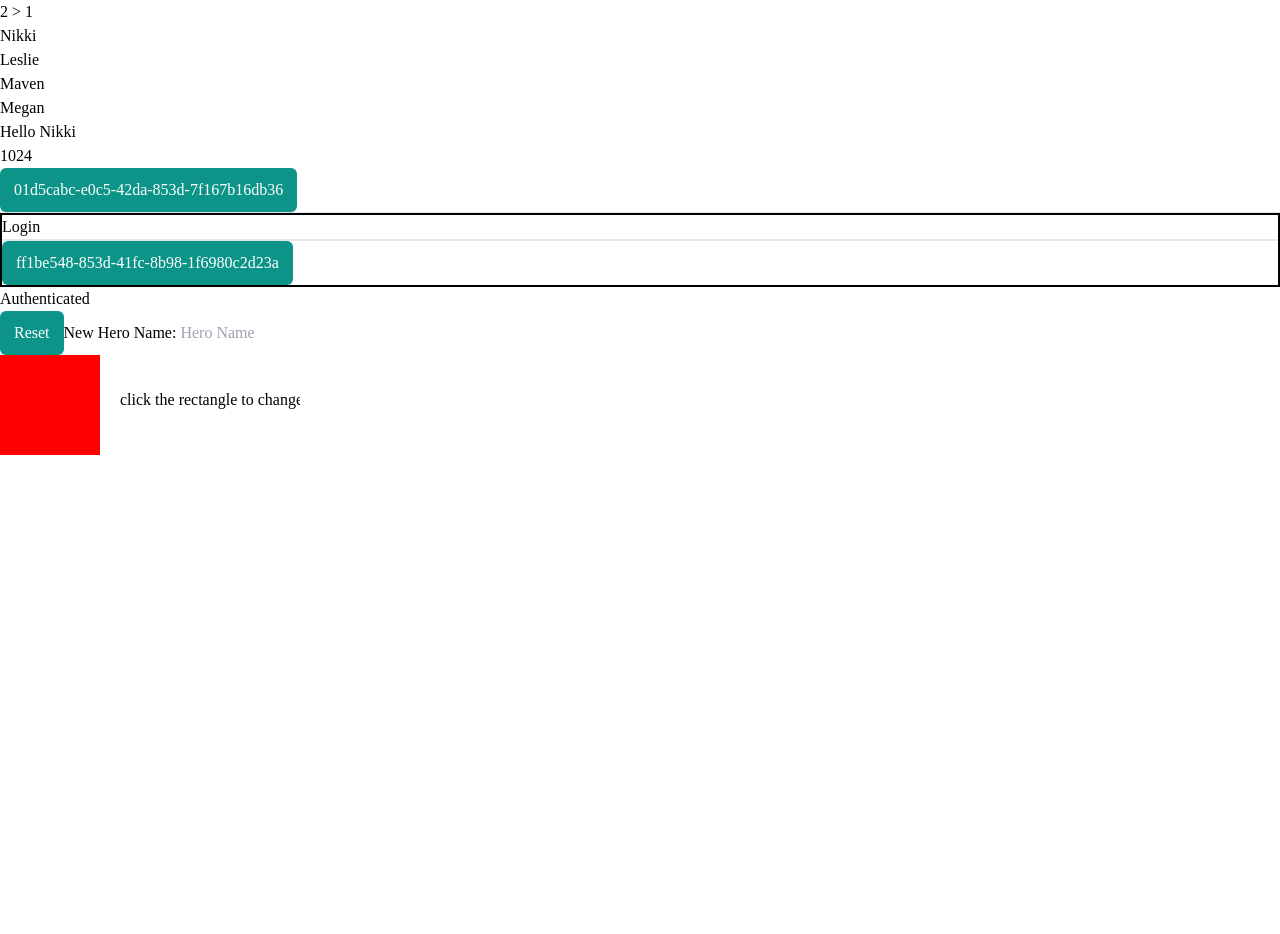
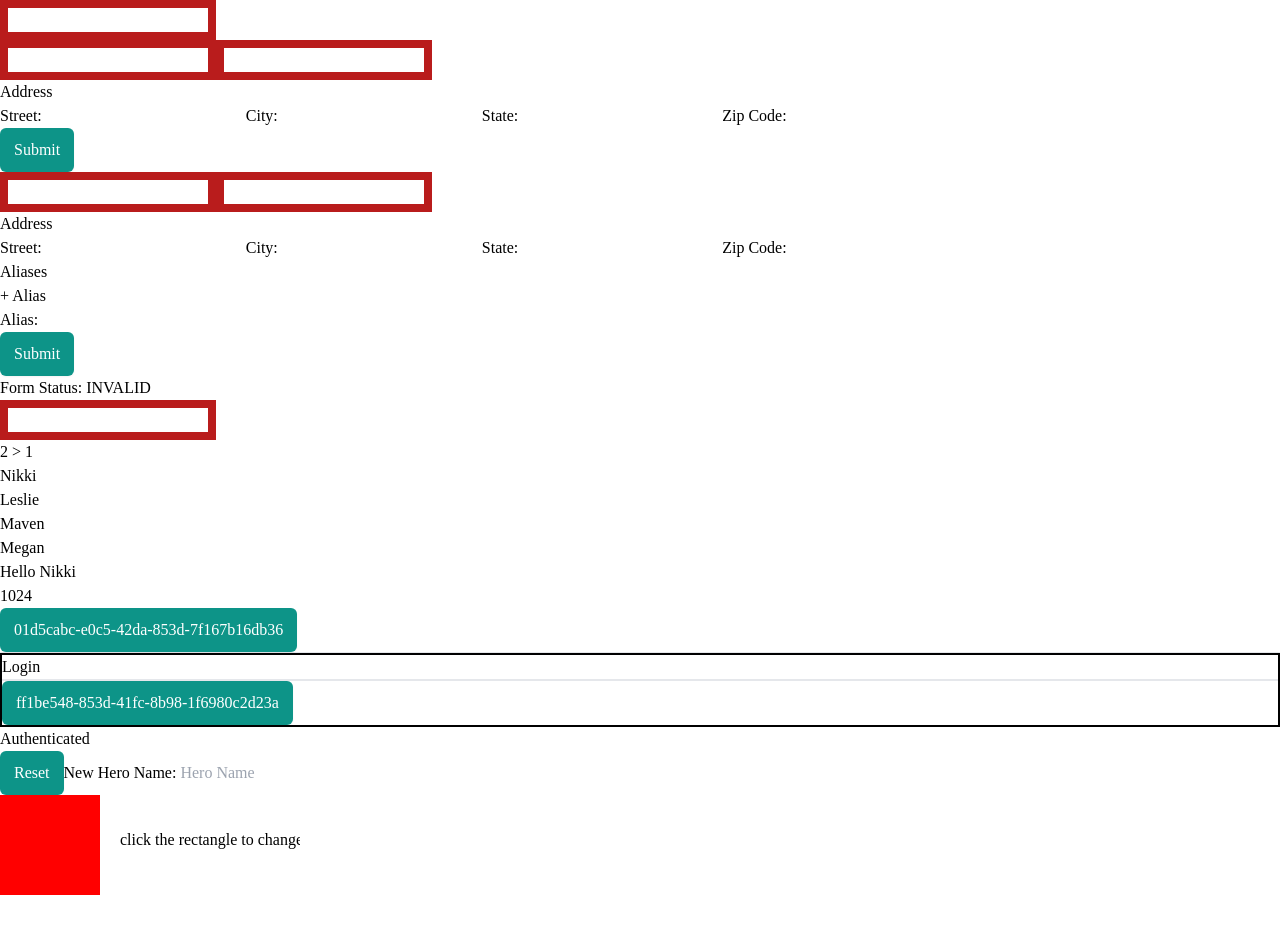
Before and after one commit to nikkinicholasromero/angular-demo-2024-06-03, an Angular app: page / in a window 1280 px wide. Shown: the top 934 px of the page. Before the commit the page ends 800 px from the top, so only its background shows below. Built offline with nearby package versions, Linux system fonts and the light colour scheme; a web font is replaced by a local one.

Commit message:
Explored Reactive Forms

```diff
--- a/src/app/app.component.ts
+++ b/src/app/app.component.ts
@@ -10,11 +10,16 @@ import { GreetPipe } from './pipe/greet.pipe';
 import { ExponentialStrengthPipe } from './pipe/exponential-strength.pipe';
 import { FlyingHeroes } from './flying-heroes/flying-heroes.component';
 import { SvgComponent } from './svg/svg.component';
+import { ReactiveFormComponent } from './reactive-form/reactive-form.component';
+import { TemplateFormComponent } from './template-form/template-form.component';
 
 @Component({
   standalone: true,
   selector: 'app-root',
   template: `
+    <app-reactive-form></app-reactive-form>
+    <app-template-form></app-template-form>
+
     @if (2 > 1) {
       <p>2 > 1</p>
     } @else {
@@ -39,6 +44,7 @@ import { SvgComponent } from './svg/svg.component';
     <app-flying-heroes></app-flying-heroes>
 
     <app-svg></app-svg>
+
   `,
   imports: [
     NgComponentOutlet,
@@ -48,7 +54,9 @@ import { SvgComponent } from './svg/svg.component';
     FlyingHeroes,
     SvgComponent,
     GreetPipe,
-    ExponentialStrengthPipe
+    ExponentialStrengthPipe,
+    ReactiveFormComponent,
+    TemplateFormComponent
   ],
   providers: [
     NgComponentOutlet
@@ -58,7 +66,7 @@ export class AppComponent implements OnInit, OnChanges, DoCheck, AfterViewInit,
   childLabel: string = uuid();
   parentLabel: string = uuid();
 
-  @ViewChild(LoginForm, {static: true})
+  @ViewChild(LoginForm, { static: true })
   loginForm!: LoginForm;
 
   @ViewChild('button')
@@ -66,16 +74,16 @@ export class AppComponent implements OnInit, OnChanges, DoCheck, AfterViewInit,
 
   card!: Type<any> | null;
 
-  items: {id: number, name: string}[] = [{
+  items: { id: number, name: string }[] = [{
     id: 1,
     name: "Nikki"
-  },{
+  }, {
     id: 2,
     name: "Leslie"
-  },{
+  }, {
     id: 3,
     name: "Maven"
-  },{
+  }, {
     id: 4,
     name: "Megan"
   }];
--- /dev/null
+++ b/src/app/reactive-form/reactive-form.component.ts
@@ -0,0 +1,111 @@
+import { NgFor, NgIf } from "@angular/common";
+import { Component } from "@angular/core";
+import { FormArray, FormBuilder, FormControl, FormGroup, ReactiveFormsModule, Validators } from "@angular/forms";
+
+@Component({
+  standalone: true,
+  selector: 'app-reactive-form',
+  template: `
+    <input type="text" [formControl]="color" class="border-solid border-red-700 border-8">
+    {{ color.value }}
+
+    <form [formGroup]="profileForm" (ngSubmit)="onSubmit()">
+      <input type="text" formControlName="firstName" class="border-solid border-red-700 border-8">
+      <input type="text" formControlName="lastName" class="border-solid border-red-700 border-8">
+
+      <div formGroupName="address">
+        <h2>Address</h2>
+        <label for="street">Street: </label>
+        <input id="street" type="text" formControlName="street">
+        <label for="city">City: </label>
+        <input id="city" type="text" formControlName="city">
+        <label for="state">State: </label>
+        <input id="state" type="text" formControlName="state">
+        <label for="zip">Zip Code: </label>
+        <input id="zip" type="text" formControlName="zip">
+      </div>
+
+      <button type="submit" class="btn-primary">Submit</button>
+    </form>
+
+    <form [formGroup]="profileForm2" (ngSubmit)="onSubmit2()">
+      <input type="text" formControlName="firstName" class="border-solid border-red-700 border-8">
+      <input type="text" formControlName="lastName" class="border-solid border-red-700 border-8">
+
+      <div formGroupName="address">
+        <h2>Address</h2>
+        <label for="street">Street: </label>
+        <input id="street" type="text" formControlName="street">
+        <label for="city">City: </label>
+        <input id="city" type="text" formControlName="city">
+        <label for="state">State: </label>
+        <input id="state" type="text" formControlName="state">
+        <label for="zip">Zip Code: </label>
+        <input id="zip" type="text" formControlName="zip">
+      </div>
+
+      <div formArrayName="aliases">
+        <h2>Aliases</h2>
+        <button type="button" (click)="addAlias()">
+          + Alias
+        </button>
+
+        <div *ngFor="let alias of aliases.controls; let i=index">
+          <label for="alias-{{ i }}">Alias:</label>
+          <input type="text" id="alias-{{ i }}" [formControlName]="i">
+        </div>
+      </div>
+
+      <button type="submit" class="btn-primary">Submit</button>
+    </form>
+
+    <p>Form Status: {{ profileForm2.status }} </p>
+  `,
+  imports: [ReactiveFormsModule, NgFor]
+})
+export class ReactiveFormComponent {
+  color = new FormControl('');
+
+  profileForm = new FormGroup({
+    firstName: new FormControl(''),
+    lastName: new FormControl(''),
+    address: new FormGroup({
+      street: new FormControl(''),
+      city: new FormControl(''),
+      state: new FormControl(''),
+      zip: new FormControl('')
+    })
+  });
+
+  constructor(private formBuilder: FormBuilder) { }
+
+  profileForm2 = this.formBuilder.group({
+    firstName: ['', Validators.required],
+    lastName: [''],
+    address: this.formBuilder.group({
+      street: [''],
+      city: [''],
+      state: [''],
+      zip: ['']
+    }),
+    aliases: this.formBuilder.array([
+      this.formBuilder.control('')
+    ])
+  });
+
+  onSubmit() {
+    console.log(this.profileForm.value);
+  }
+
+  onSubmit2() {
+    console.log(this.profileForm2.value);
+  }
+
+  get aliases() {
+    return this.profileForm2.get('aliases') as FormArray;
+  }
+
+  addAlias() {
+    this.aliases.push(this.formBuilder.control(''));
+  }
+}
--- /dev/null
+++ b/src/app/template-form/template-form.component.ts
@@ -0,0 +1,14 @@
+import { Component } from "@angular/core";
+import { FormsModule } from "@angular/forms";
+
+@Component({
+  standalone: true,
+  selector: 'app-template-form',
+  template: `
+    <input type="text" [(ngModel)]="color" class="border-solid border-red-700 border-8">
+  `,
+  imports: [FormsModule]
+})
+export class TemplateFormComponent {
+  color = '';
+}
```
